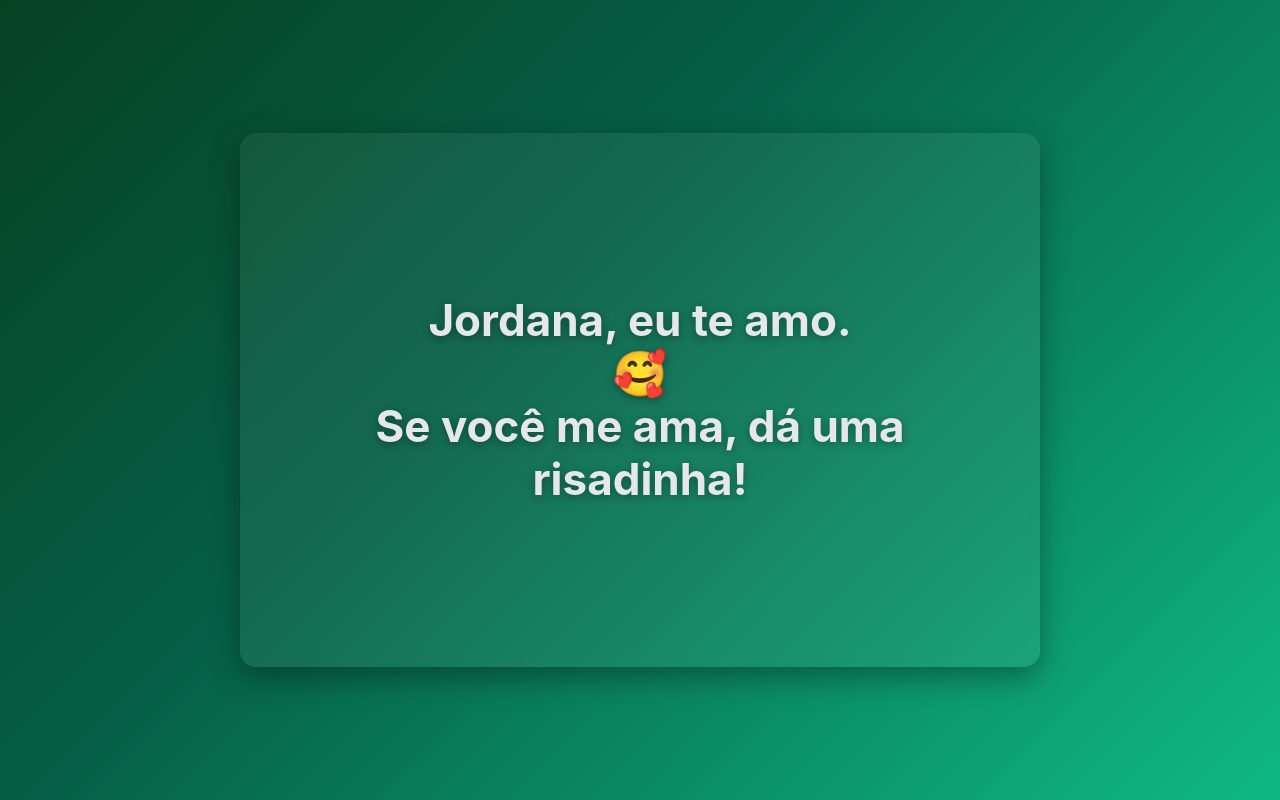
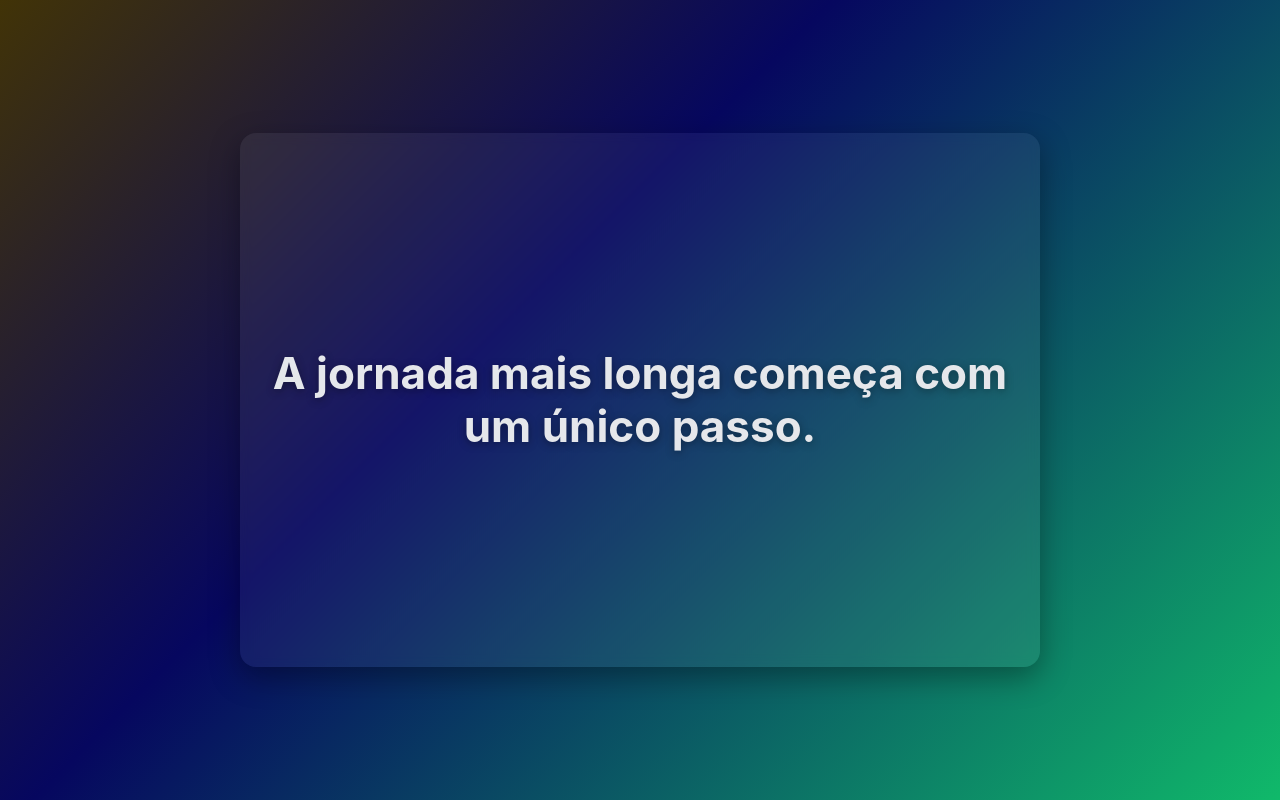
Before and after one commit to Clauveira/clone-tabnews, a Next.js app: page / in a window 1280 px wide. Built offline with nearby package versions, Linux system fonts and the light colour scheme.

Commit message:
Alteração mensagem - clone-tabnews

```diff
--- a/pages/index.js
+++ b/pages/index.js
@@ -81,7 +81,7 @@ function Home() {
           position: "fixed",
           inset: 0,
           background:
-            "linear-gradient(135deg, #074124ff 0%, #065f46 40%, #10b981 100%)",
+            "linear-gradient(135deg, #413307ff 0%, #06075fff 40%, #10b96aff 100%)",
           color: "#e5e7eb",
           fontFamily:
             '-apple-system, BlinkMacSystemFont, "Segoe UI", Roboto, Inter, Helvetica, Arial, "Apple Color Emoji", "Segoe UI Emoji", "Segoe UI Symbol"',
@@ -93,21 +93,13 @@ function Home() {
             onClick={() => setFlipped(!flipped)}
           >
             <div className="card-face card-front">
-              <h1>
-                Jordana, eu te amo.
-                <br />
-                🥰
-                <br />
-                Se você me ama, dá uma risadinha!
-              </h1>
+              <h1>A jornada mais longa começa com um único passo.</h1>
             </div>
             <div className="card-face card-back">
               <h1>
-                Obrigado por me inspirar.
+                Projeto clone-tabnews.
                 <br />
-                😍
-                <br />
-                Te amo mais que tudo!
+                Página em construção.
               </h1>
             </div>
           </div>
```
